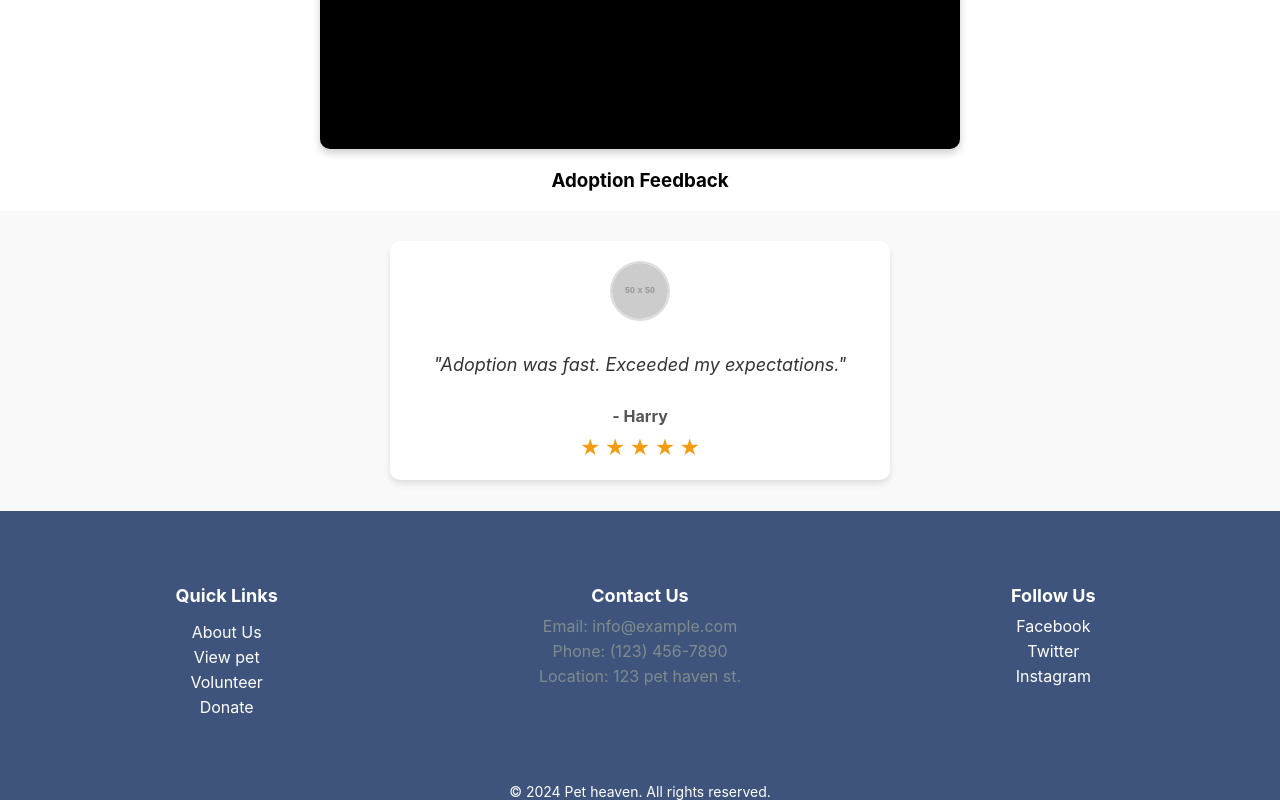
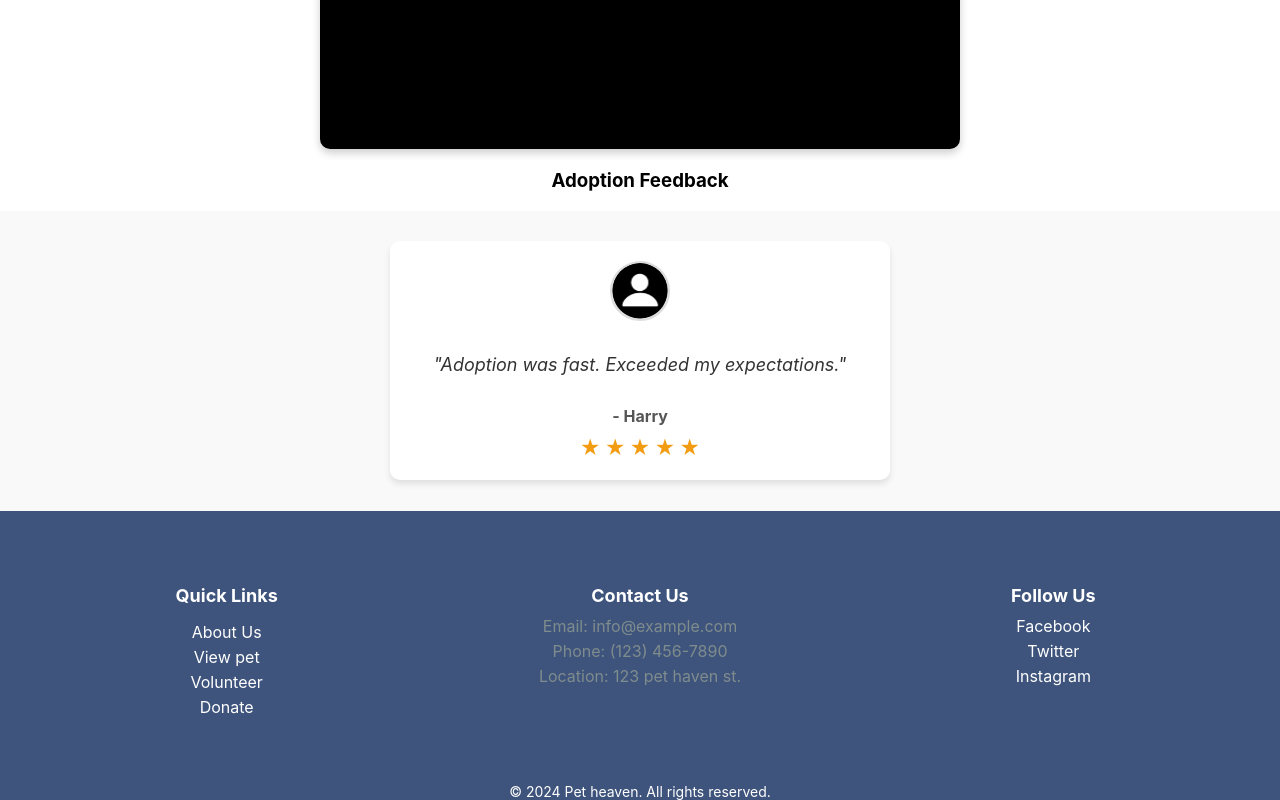
Before and after one commit to aloylee2/assignment3, a React (Create React App) app: page / in a window 1280 px wide. Shown: the part 1848-2648 px from the top of the page. Built offline with nearby package versions, Linux system fonts and the light colour scheme; no server answers.

Commit message:
image profile

```diff
--- a/src/pages/Feedback.js
+++ b/src/pages/Feedback.js
@@ -1,5 +1,6 @@
 import React, { useState, useEffect } from 'react';
 import './Feedback.css';
+import profile from '../images/Profile_Picture.png';
 
 const FeedbackSlideshow = () => {
 
@@ -7,25 +8,25 @@ const FeedbackSlideshow = () => {
     {
       text: "The service is amazing!",
       name: "Alan Lee",
-      profileImg: "https://via.placeholder.com/50",
+      profileImg: profile,
       rating: 5,
     },
     {
       text: "The customer service was outstanding.",
       name: "John Tan",
-      profileImg: "https://via.placeholder.com/50",
+      profileImg: profile,
       rating: 4,
     },
     {
       text: "Adoption was fast. Exceeded my expectations.",
       name: "Harry",
-      profileImg: "https://via.placeholder.com/50",
+      profileImg: profile,
       rating: 5,
     },
     {
       text: "Amazing experience!",
       name: "Denny",
-      profileImg: "https://via.placeholder.com/50",
+      profileImg: profile,
       rating: 3,
     },
   ];
```
Also changed, not shown: src/images/Profile_Picture.png (added).
